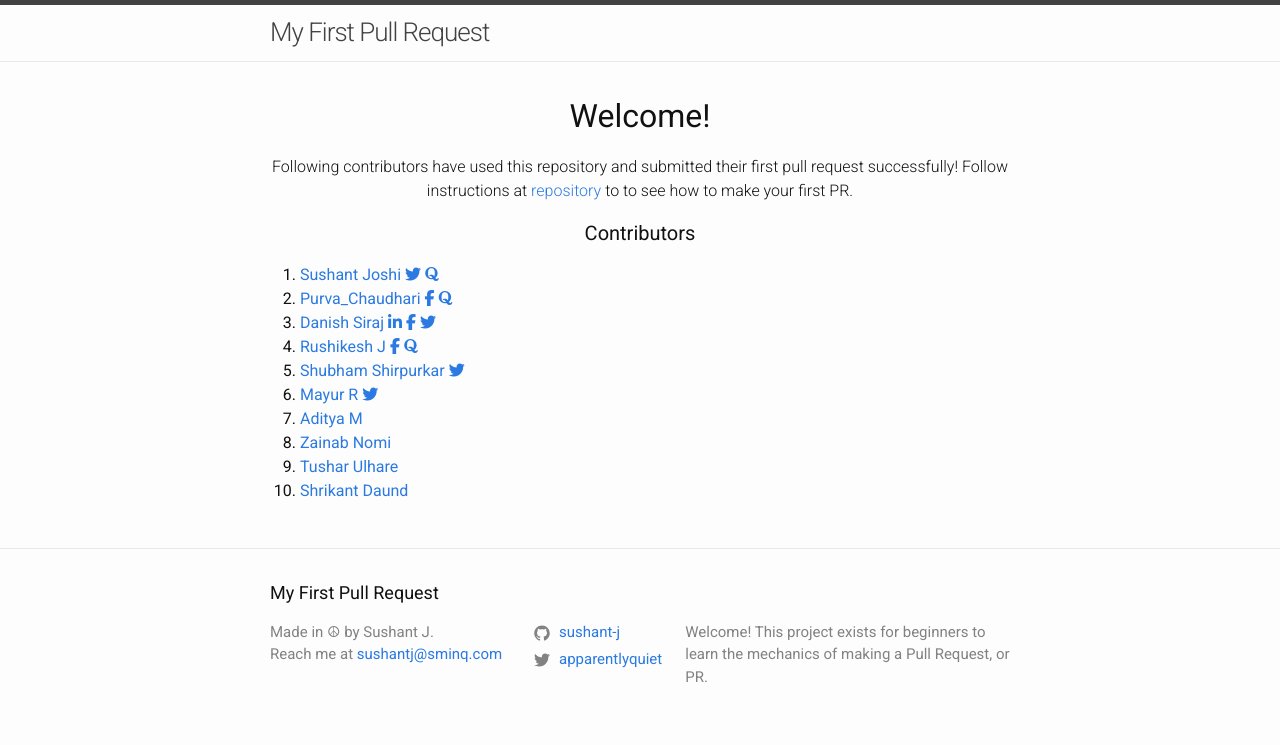
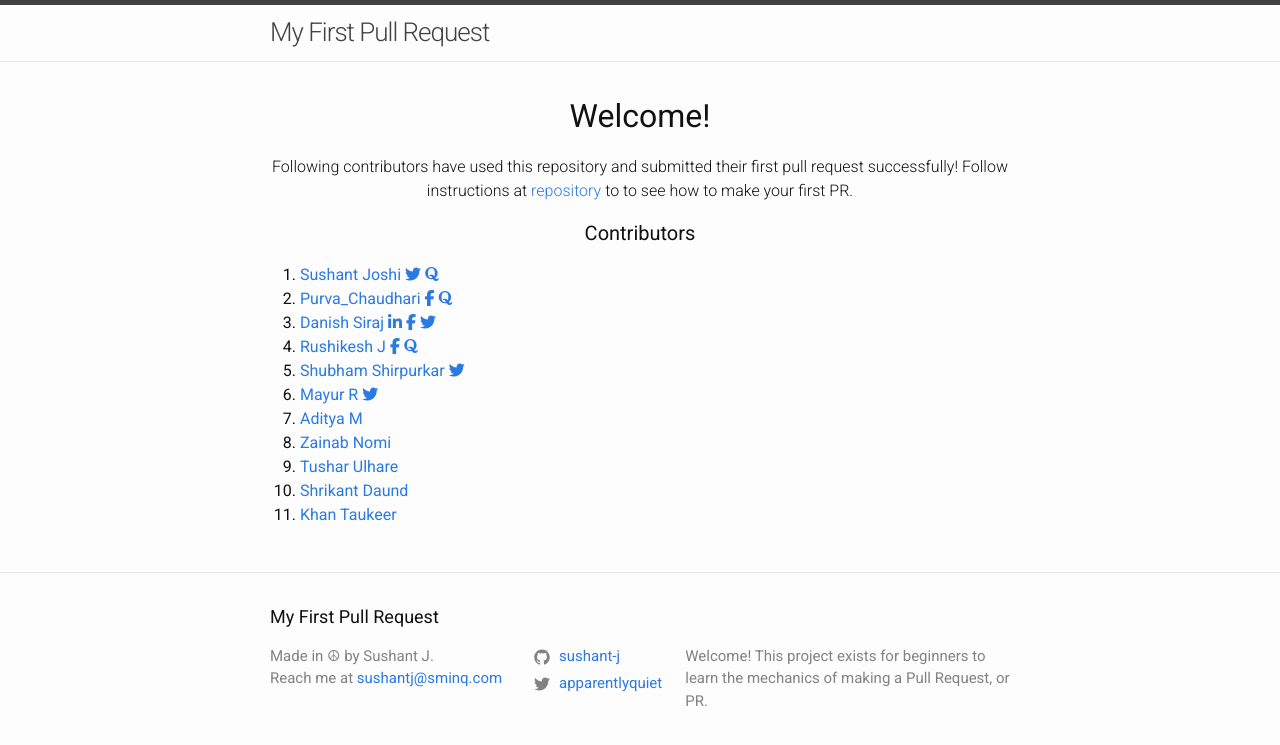
Before and after one commit to sushant-j/my-first-pull-request, a Jekyll site: the page built from index.md, in a window 1280 px wide. Shown: the top 745 px of the page. Built offline with Jekyll 4.4.1, drawn with Linux system fonts in a browser that asks for light colours; nearby versions of some CDN libraries.

Commit message:
Added My name - Taukeer

```diff
--- a/_layouts/home.html
+++ b/_layouts/home.html
@@ -94,5 +94,12 @@ layout: default
         Shrikant Daund
       </a>
     </li>
+<li>
+      <a href="https://github.com/KhanTaukeer/">
+        Khan Taukeer
+      </a>
+    </li>
+
+
   </ol>
 </div>
```
